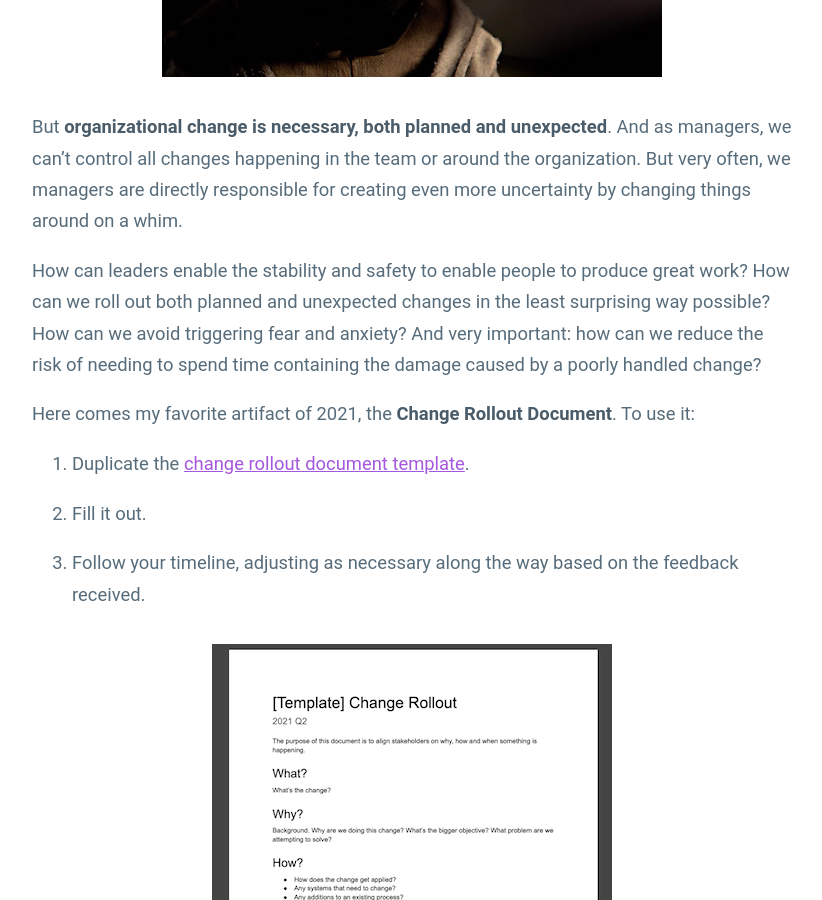
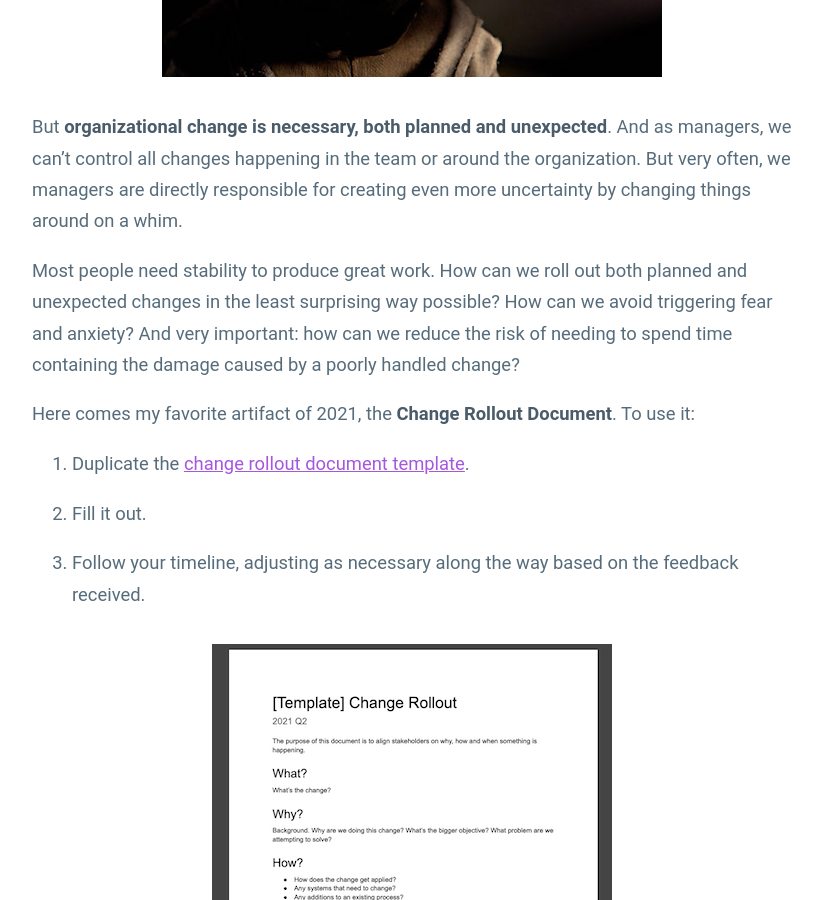
Before and after one commit to guillermodlpa/site, a Jekyll site: the page built from _posts/2021-05-20-change-rollout-document.markdown, in a window 1280 px wide and 900 px high, scrolled down 1087 px. Shown: the whole window, without its empty margins (228-1050 px from the left). Built offline with Jekyll 4.4.1, drawn with Linux system fonts in a browser that asks for light colours.

Commit message:
Updated Change Rollout Document

```diff
--- a/_posts/2021-05-20-change-rollout-document.markdown
+++ b/_posts/2021-05-20-change-rollout-document.markdown
@@ -18,7 +18,7 @@ Surprise changes lead to uncertainty. Uncertainty leads to anxiety. Anxiety lead
 
 But **organizational change is necessary, both planned and unexpected**. And as managers, we can't control all changes happening in the team or around the organization. But very often, we managers are directly responsible for creating even more uncertainty by changing things around on a whim.
 
-How can leaders enable the stability and safety to enable people to produce great work? How can we roll out both planned and unexpected changes in the least surprising way possible? How can we avoid triggering fear and anxiety? And very important: how can we reduce the risk of needing to spend time containing the damage caused by a poorly handled change?
+Most people need stability to produce great work. How can we roll out both planned and unexpected changes in the least surprising way possible? How can we avoid triggering fear and anxiety? And very important: how can we reduce the risk of needing to spend time containing the damage caused by a poorly handled change?
 
 Here comes my favorite artifact of 2021, the **Change Rollout Document**. To use it:
 
```
